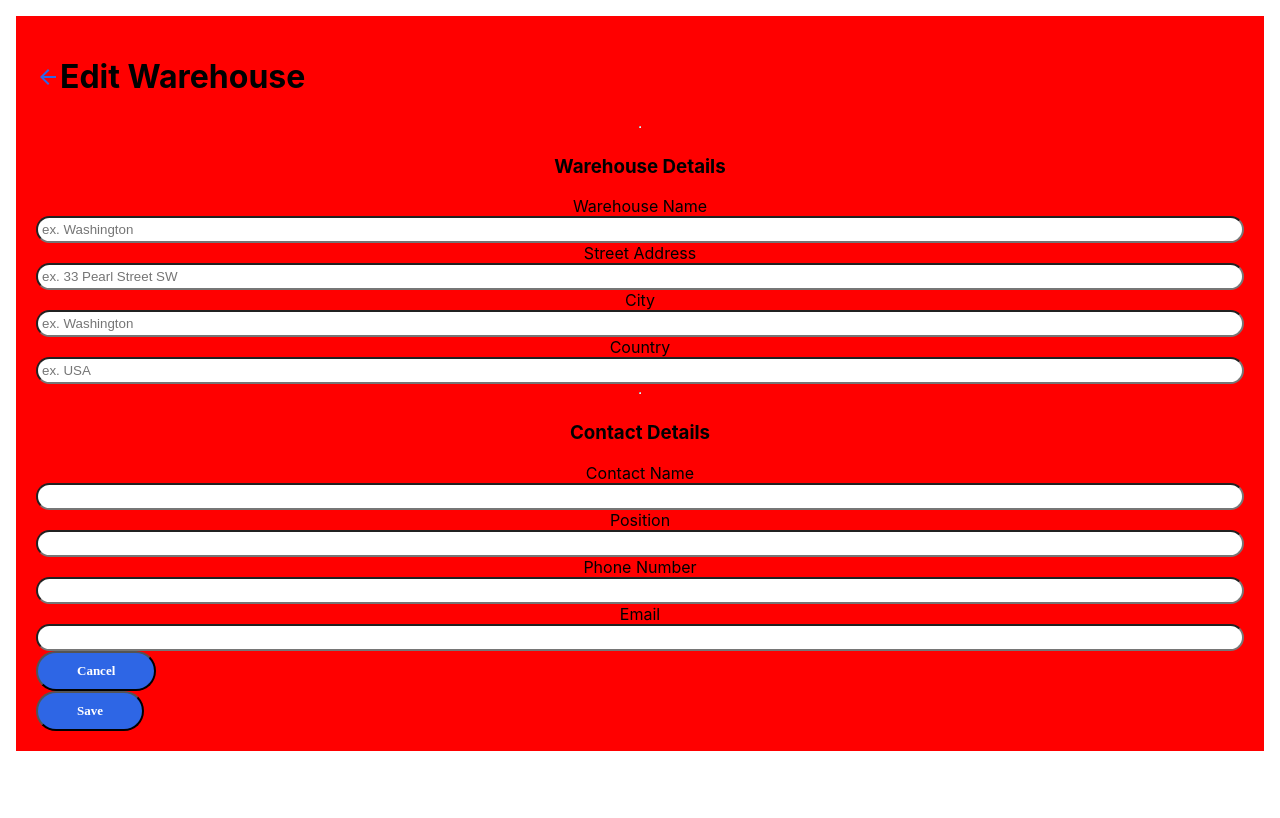
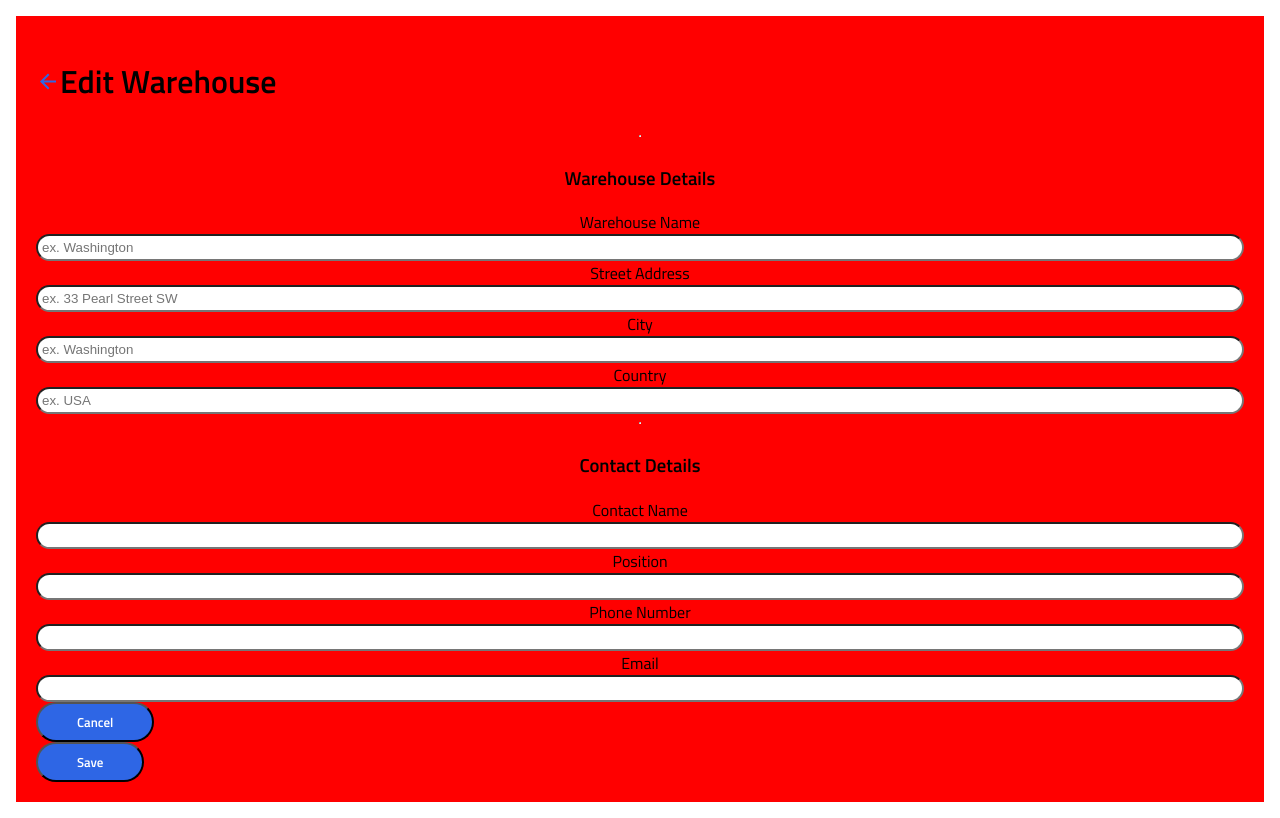
Before and after one commit to mainanchung/instock-client, a React (Create React App) app: page /warehouse/1 in a window 1280 px wide. Built offline with nearby package versions, Linux system fonts and the light colour scheme.

Commit message:
edit warehouse component in progress

```diff
--- a/src/styles/partials/_font.scss
+++ b/src/styles/partials/_font.scss
@@ -1,12 +1,12 @@
 @font-face {
-    font-family: 'Titillium Web', sans-serif;
+    font-family: 'Titillium Web';
     src: url("../../Assets/font/Titillium_Web/TitilliumWeb-Regular.ttf") format("woff");
     font-weight:400;
     font-style:normal;
 }
 
 @font-face {
-    font-family: 'Titillium Web', sans-;
+    font-family: 'Titillium Web';
     src: url("../../Assets/font/Titillium_Web/TitilliumWeb-SemiBold.ttf") format("woff");
     font-weight: 600;
     font-style: normal;
```
